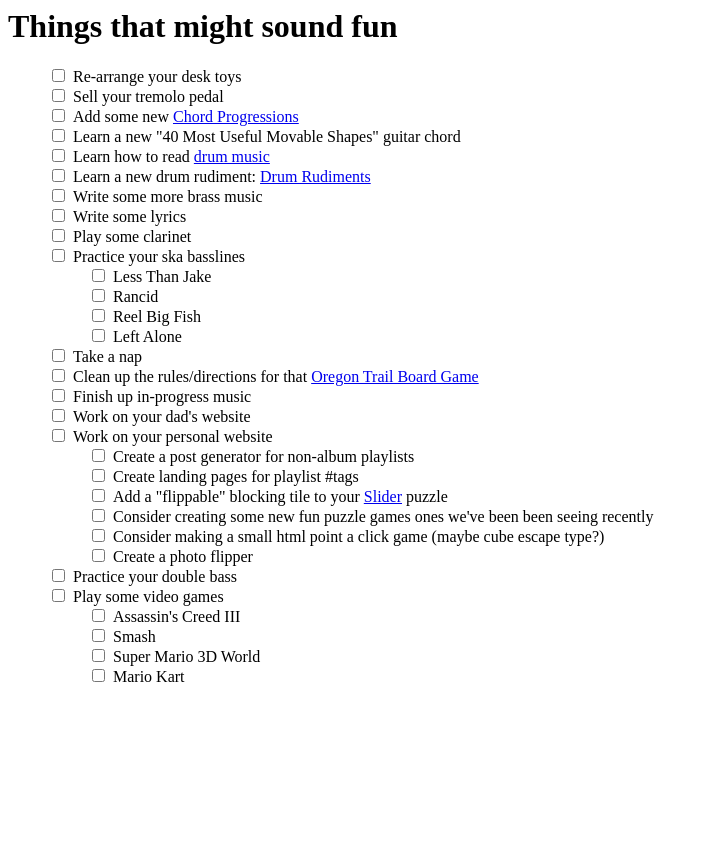
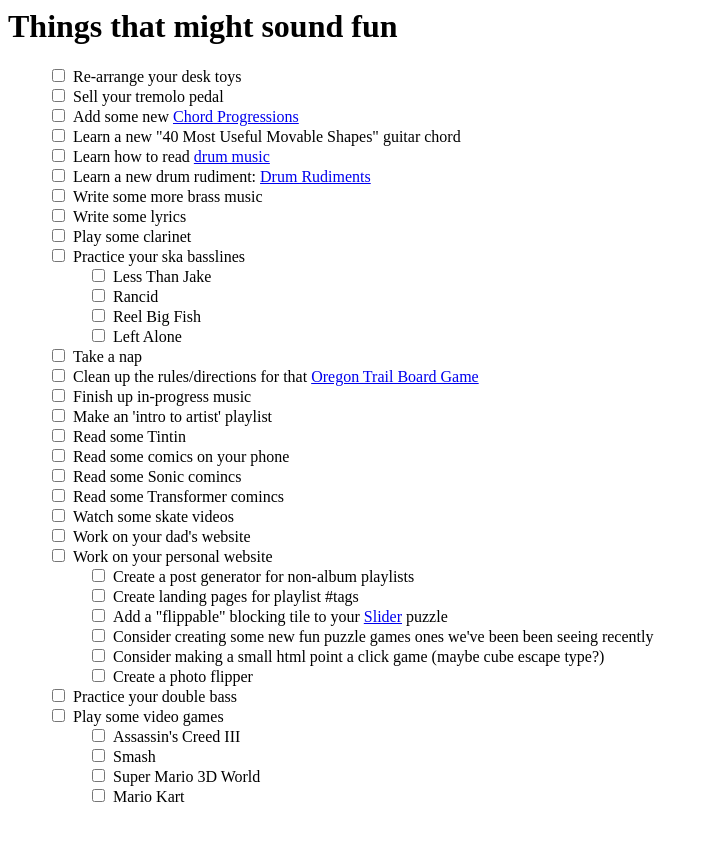
Before and after one commit to brgibson/www, a Jekyll site: the page todos/index.html, which Jekyll copies as it is, in a window 1280 px wide. Shown: the top 841 px of the page, without its empty margins (0-707 px from the left). Built offline with Jekyll 4.4.1, drawn with Linux system fonts in a browser that asks for light colours.

Commit message:
todos - adding more things to do

```diff
--- a/todos/index.html
+++ b/todos/index.html
@@ -31,6 +31,12 @@
     <li><label><input type="checkbox">Take a nap</label></li>
     <li><label><input type="checkbox">Clean up the rules/directions for that <a href="/oregon-trail/oregon-trail.txt">Oregon Trail Board Game</a></label></li>
     <li><label><input type="checkbox">Finish up in-progress music</label></li>
+    <li><label><input type="checkbox">Make an 'intro to artist' playlist</label></li>
+    <li><label><input type="checkbox">Read some Tintin</label></li>
+    <li><label><input type="checkbox">Read some comics on your phone</label></li>
+    <li><label><input type="checkbox">Read some Sonic comincs</label></li>
+    <li><label><input type="checkbox">Read some Transformer comincs</label></li>
+    <li><label><input type="checkbox">Watch some skate videos</label></li>
     <li><label><input type="checkbox">Work on your dad's website</label></li>
     <li>
         <label><input type="checkbox">Work on your personal website</label>
```
